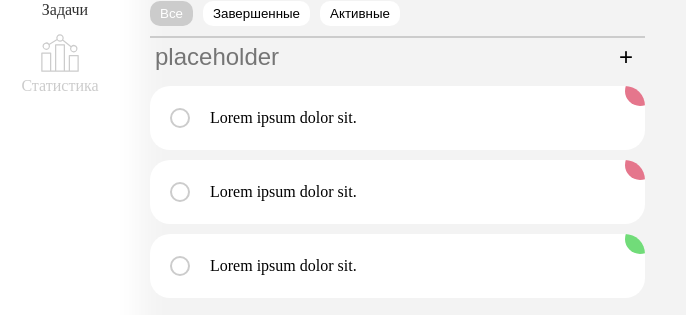
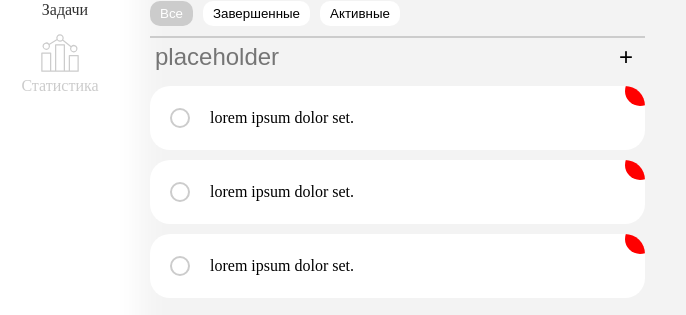
Before and after one commit to SPinGH/ToDo, a React (Create React App) app: page /tasks in a window 1280 px wide. Shown: the part 149-464 px from the top of the page, without its empty margins (0-686 px from the left). Built offline with nearby package versions, Linux system fonts and the light colour scheme; the HTML template or start-up script is replaced by a standard one.

Commit message:
Added component Task

```diff
--- /dev/null
+++ b/src/components/Task/Task.jsx
@@ -0,0 +1,20 @@
+import React from 'react';
+import classNames from 'classnames';
+
+import "./Task.scss";
+
+function Task({ id, className, isCompleted, text, color, onClick }) {
+    const classes = classNames(
+        "task",
+        className,
+        isCompleted === true ? "completed" : ""
+    )
+    return (
+        <div className={classes}>
+            <span className="task__text" onClick={() => onClick(id)}>{text}</span>
+            <span className="task__category" style={{ backgroundColor: color }}></span>
+        </div>
+    );
+}
+
+export default Task;
--- /dev/null
+++ b/src/components/Task/Task.scss
@@ -0,0 +1,59 @@
+// .task
+.task {
+    position: relative;
+    background-color: #fff;
+    border-radius: 20px;
+    min-height: 60px;
+    display: flex;
+    align-items: center;
+    overflow: hidden;
+    margin: 0px 0px 10px 0px;
+
+    &__category {
+        position: absolute;
+        top: -10px;
+        right: -10px;
+        width: 30px;
+        height: 30px;
+        border-radius: 50%;
+        transition: opacity 0.3 ease;
+    }
+
+    &.completed {
+        .task {
+            &__text {
+                color: #ccc;
+                &::before {
+                    border: none;
+                    background-color: #eee;
+                }
+            }
+
+            &__category {
+                opacity: 0.5;
+            }
+        }
+    }
+
+    &__text {
+        line-height: 4;
+        width: 100%;
+        position: relative;
+        padding: 0px 0px 0px 60px;
+        cursor: pointer;
+        transition: color 0.3 ease;
+
+        &::before {
+            content: "";
+            position: absolute;
+            top: 50%;
+            left: 20px;
+            height: 20px;
+            width: 20px;
+            border-radius: 50%;
+            transform: translateY(-50%);
+            border: 2px solid #ccc;
+            transition: background-color 0.3 ease;
+        }
+    }
+}
--- a/src/containers/Tasks/Tasks.jsx
+++ b/src/containers/Tasks/Tasks.jsx
@@ -5,10 +5,44 @@ import './Tasks.scss';
 import Categories from '../../components/Categories/Categories';
 import Filter from '../../components/Filter/Filter';
 import Input from '../../components/Input/Input';
+import Task from '../../components/Task/Task';
+
+const TASKS = [
+    {
+        id: 0,
+        text: "lorem ipsum dolor set.",
+        category: 0,
+        isCompleted: false,
+    },
+    {
+        id: 1,
+        text: "lorem ipsum dolor set.",
+        category: 0,
+        isCompleted: false,
+    },
+    {
+        id: 2,
+        text: "lorem ipsum dolor set.",
+        category: 1,
+        isCompleted: false,
+    },
+];
 
 function Tasks() {
     const [activeCategory, setCategory] = useState(null);
     const [activeFilter, setFilter] = useState("all");
+    const [tasks, setTasks] = useState(TASKS);
+    const toggleTask = (id) => {
+        setTasks(
+            tasks.map((task) => {
+                if (task.id === id) {
+                    return { ...task, isCompleted: !task.isCompleted };
+                }
+                return task;
+            })
+        )
+
+    }
     return (
         <div className="todo">
 
@@ -24,19 +58,17 @@ function Tasks() {
                 <Input type="text" placeholder="placeholder" />
                 <button>+</button>
             </div>
+
             <div className="todo__list">
-                <div className="todo__task varia">
-                    <input type="checkbox" id="check1" />
-                    <label htmlFor="check1">Lorem ipsum dolor sit.</label>
-                </div>
-                <div className="todo__task varia">
-                    <input type="checkbox" id="check2" />
-                    <label htmlFor="check2">Lorem ipsum dolor sit.</label>
-                </div>
-                <div className="todo__task work">
-                    <input type="checkbox" id="check3" />
-                    <label htmlFor="check3">Lorem ipsum dolor sit.</label>
-                </div>
+                {tasks.map(({ id, text, category, isCompleted }) => (
+                    <Task
+                        key={id}
+                        id={id}
+                        text={text}
+                        color="red"
+                        isCompleted={isCompleted}
+                        onClick={toggleTask} />
+                ))}
             </div>
         </div>
     )
--- a/src/containers/Tasks/Tasks.scss
+++ b/src/containers/Tasks/Tasks.scss
@@ -42,71 +42,4 @@
     // .todo__list
     &__list {
     }
-
-    // .todo__task
-    &__task {
-        position: relative;
-        background-color: #fff;
-        border-radius: 20px;
-        min-height: 60px;
-        display: flex;
-        align-items: center;
-        overflow: hidden;
-        margin: 0px 0px 10px 0px;
-        &::after {
-            content: "";
-            position: absolute;
-            top: -10px;
-            right: -10px;
-            width: 30px;
-            height: 30px;
-            border-radius: 50%;
-        }
-        &.varia::after {
-            background-color: #e5768c;
-        }
-        &.work::after {
-            background-color: #71dc79;
-        }
-
-        input {
-            display: none;
-
-            &:checked + label::after {
-                content: "";
-                position: absolute;
-                top: 50%;
-                left: 20px;
-                height: 20px;
-                width: 20px;
-                border-radius: 50%;
-                transform: translateY(-50%);
-                background-color: #eee;
-            }
-
-            &:checked + label {
-                color: #ccc;
-                //text-decoration: line-through;
-            }
-        }
-        label {
-            line-height: 4;
-            width: 100%;
-            position: relative;
-            padding: 0px 0px 0px 60px;
-            cursor: pointer;
-
-            &::before {
-                content: "";
-                position: absolute;
-                top: 50%;
-                left: 20px;
-                height: 20px;
-                width: 20px;
-                border-radius: 50%;
-                transform: translateY(-50%);
-                border: 2px solid #ccc;
-            }
-        }
-    }
 }
```
